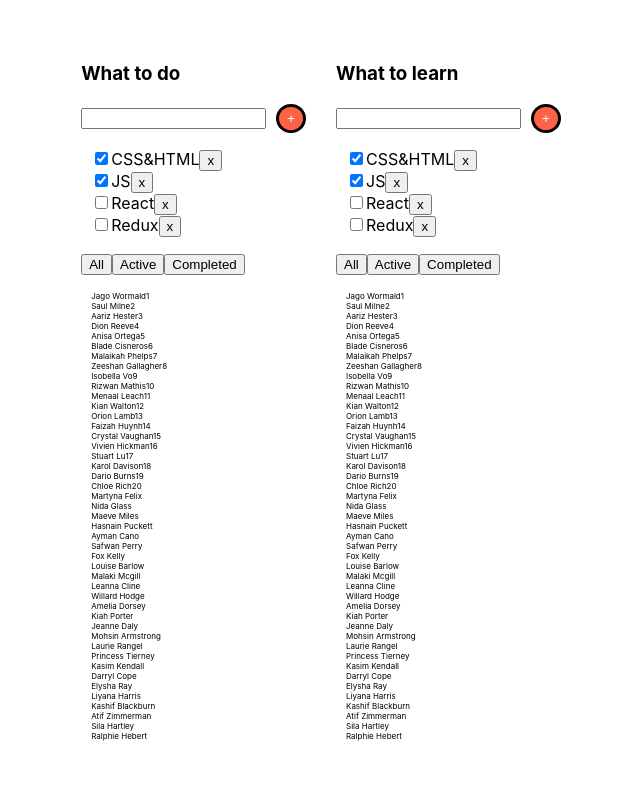
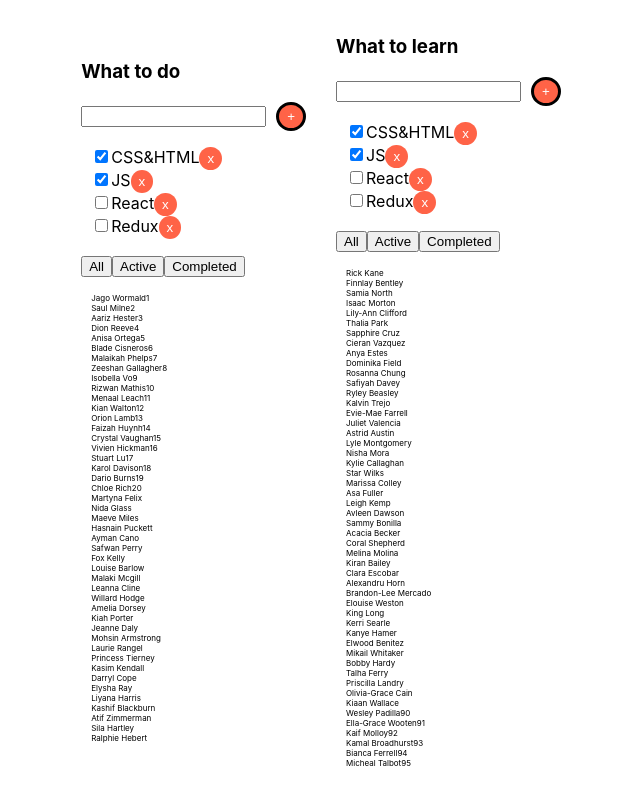
Before and after one commit to dariametelitsa/todolist, a React (Create React App) app: page / in a window 1280 px wide. Shown: the whole page, without its empty margins (319-959 px from the left). Built offline with nearby package versions, Linux system fonts and the light colour scheme.

Commit message:
fixed styled button component behavior

```diff
--- a/src/App.tsx
+++ b/src/App.tsx
@@ -46,7 +46,7 @@ function App() {
             {/*/>*/}
 
             <Tasks title={data1.title} tasks={data1.tasks} students={data1.students}/>
-            <Tasks title={data2.title} tasks={data1.tasks} students={data1.students}/>
+            <Tasks title={data2.title} tasks={data1.tasks} students={data2.students}/>
         </div>
     );
 }
--- a/src/components/button/Button.tsx
+++ b/src/components/button/Button.tsx
@@ -2,14 +2,19 @@ import React from 'react';
 import styles from './Button.module.scss';
 
 type ButtonPropsType = {
-    title: string,
-    onClick?: () => void,
+    name: string,
+    callBack: () => void,
     className?: string,
 }
-export const Button: React.FC<ButtonPropsType> = ({title}: ButtonPropsType) => {
+export const Button: React.FC<ButtonPropsType> = ({name, callBack}: ButtonPropsType) => {
+
+    const onClickHandler = () => {
+        callBack();
+    }
+
     return (
-        <button className={styles.button}>
-            {title}
+        <button className={styles.button} onClick={onClickHandler}>
+            {name}
         </button>
     );
 };
--- a/src/components/tasks/Tasks.tsx
+++ b/src/components/tasks/Tasks.tsx
@@ -1,17 +1,16 @@
 import React, { useState } from 'react';
 import Todolist from "../todolist/Todolist";
 import { FilterValuesType, TasksPropsType, TaskType } from "../../data/dataPropsTypes";
-import { data1 } from "../../data/Data";
 import styles from './Tasks.module.scss';
 
 export const Tasks: React.FC<TasksPropsType> = (props: TasksPropsType) => {
     let {title, tasks, students} = props;
 
-    let [tasksFiltered, setTasks] = useState<Array<TaskType>>(data1.tasks);
+    let [tasksFiltered, setTasks] = useState<Array<TaskType>>(tasks);
 
     let [filter, setFilter] = useState<FilterValuesType>('all')
     function removeTask(id: number) {
-        let filteredTasks = tasks.filter((t) => t.id !== id);
+        let filteredTasks = tasksFiltered.filter((t) => t.id !== id);
         setTasks(filteredTasks);
     }
 
@@ -37,7 +36,7 @@ export const Tasks: React.FC<TasksPropsType> = (props: TasksPropsType) => {
                 {
                     students.map(s => {
                         return (
-                            <li className={styles.listItem}>{s}</li>
+                            <li className={styles.listItem} key={crypto.randomUUID()}>{s}</li>
                         )
                     })
                 }
--- a/src/components/todolist/Todolist.tsx
+++ b/src/components/todolist/Todolist.tsx
@@ -1,6 +1,7 @@
 import styles from './Todolist.module.scss'
 import React from "react";
 import { TodolistPropsType } from "../../data/dataPropsTypes";
+import { Button } from "../button/Button";
 
 const  Todolist:React.FC<TodolistPropsType> = ({title, tasks, removeTask, changeFilter}: TodolistPropsType)  => {
 	return (
@@ -11,28 +12,23 @@ const  Todolist:React.FC<TodolistPropsType> = ({title, tasks, removeTask, change
 				<button className={styles.btnRemove}>+</button>
 			</div>
 			<ul>
-				{tasks.map(task => {
-					return (
-						<li><input type={"checkbox"} checked={task.isDone}/>
-							<span>{task.title}</span>
+				{
+					tasks.length === 0 ? (
+						<p>Задач нет</p>
+					) : (
+						tasks.map(task => {
+							return (
+								<li><input type={"checkbox"} checked={task.isDone}/>
+									<span>{task.title}</span>
 
-							{/*<Button*/}
-							{/*	title={'x'}*/}
-							{/*	onClick={() => {*/}
-							{/*		console.log('click')*/}
-							{/*		removeTask(task.id)*/}
-							{/*	}}*/}
-							{/*/>*/}
-
-							<button
-								onClick={() => {
-									removeTask(task.id)
-								}}
-								className={'btnRemove'}
-							>x</button>
-						</li>
-					)
-				})}
+									<Button
+										name={'x'}
+										callBack={() => {removeTask(task.id)}}
+									/>
+								</li>
+							)})
+						)
+				}
 			</ul>
 			<div className={'tabs'}>
 				<button onClick={() => {
```
